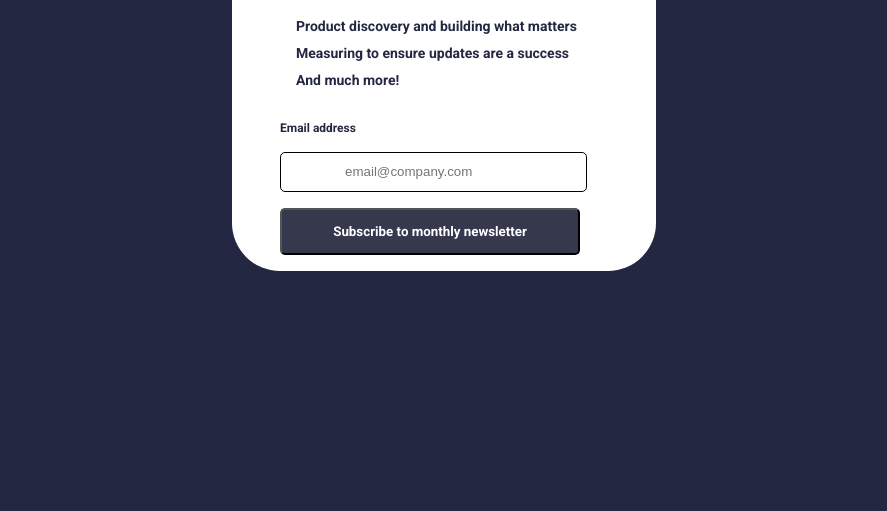
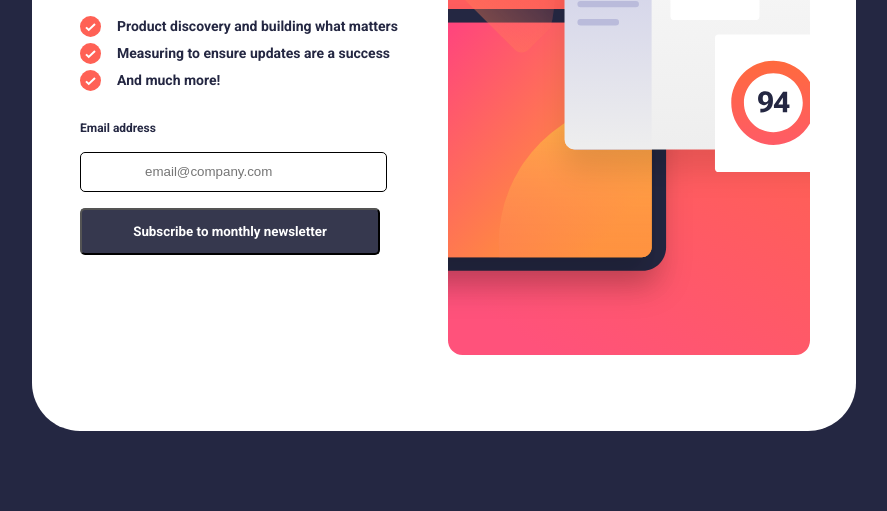
Before and after one commit to EA-Ejiro/Newsletter, a plain HTML site: page index.html in a window 1280 px wide. Shown: the part 339-850 px from the top of the page, without its empty margins (196-1083 px from the left). Before the commit the page ends 800 px from the top, so only its background shows below. Drawn offline with Linux system fonts and the light colour scheme.

Commit message:
new update

```diff
--- a/index.html
+++ b/index.html
@@ -21,15 +21,15 @@
             </div>
             <div class="products">
                 <div class="product">
-                    <img src="./images/icon-list.svg" alt="">
+                    <img src="/icon-list.svg" alt="">
                     <p>Product discovery and building what matters</p>
                 </div>
                 <div class="product">
-                    <img src="./images/icon-list.svg" alt="">
+                    <img src="./icon-list.svg" alt="">
                     <p>Measuring to ensure updates are a success</p>
                 </div>
                 <div class="product">
-                    <img src="./images/icon-list.svg" alt="">
+                    <img src="/icon-list.svg" alt="">
                     <p>And much more!</p>
                 </div>
             </div>
@@ -42,7 +42,7 @@
         </div>
 
         <div  id="Second-container" class="img-container">
-            <img src="./images/illustration-sign-up-desktop.svg" alt="" height="90%">
+            <img src="./illustration-sign-up-desktop.svg" alt="" height="90%">
             <h1>Thanks for subscribing!</h1>
             <p>A confirmation email has been sent to <span id="Gmail"></span>
             Please open it and click the button inside to confirm your subscription.</p>
```
